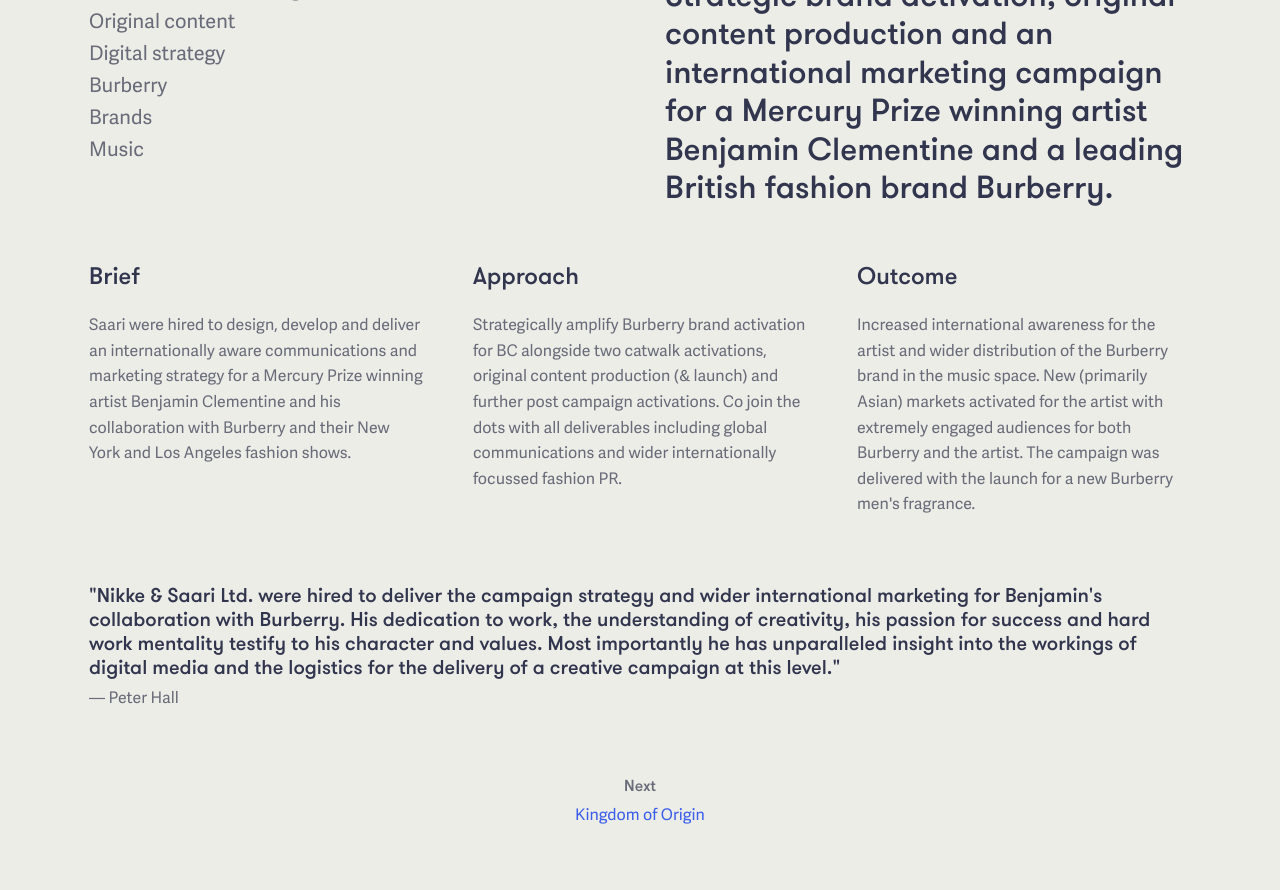
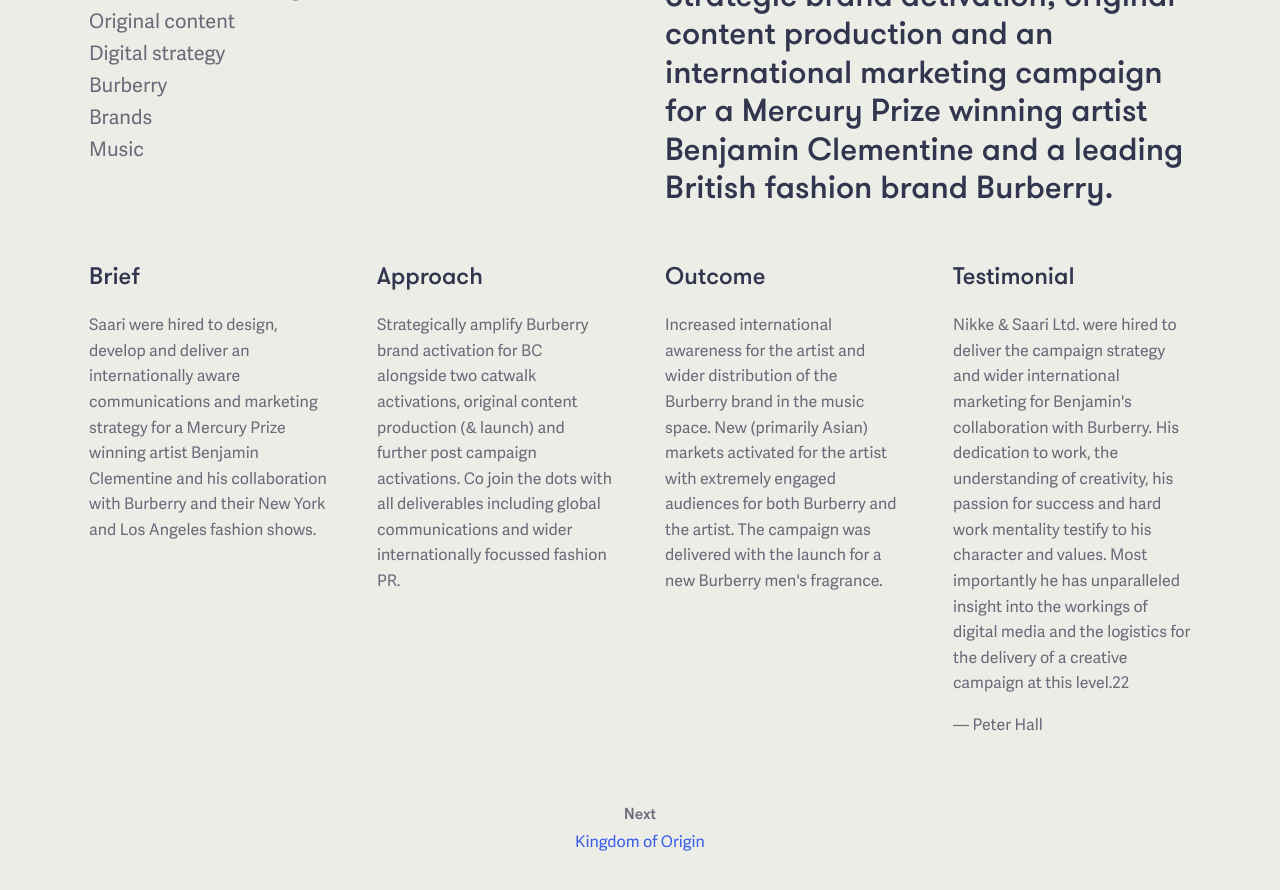
Before and after one commit to garethjohnsdesign/saari.co.uk, a Jekyll site: the page built from _projects/benjamin-clementine.markdown, in a window 1280 px wide and 900 px high, scrolled down 687 px. Shown: the top 890 px of the window. Built offline with Jekyll 4.4.1, drawn with Linux system fonts in a browser that asks for light colours.

Commit message:
Updated Config and 3 other files

```diff
--- a/_config.yml
+++ b/_config.yml
@@ -23,6 +23,14 @@
     layout: project
     services:
     -
+    feature-image:
+    images:
+    details:
+    - title:
+      text:
+    testimonial:
+    - text:
+      cite:
 url: https://www.saari.co.uk
 description: London-based digital strategy, marketing, brand and business development
   consultancy, delivering increased market awareness and growth for our clients.
--- a/_layouts/project.html
+++ b/_layouts/project.html
@@ -26,6 +26,23 @@
 <!-- End Overview -->
 
 <!-- Details -->
+{% if page.testimonial.text %}
+<section class="project__details">
+    <div class="row small-up-1 medium-up-2 large-up-4">
+      {% for detail in page.details %}
+      <div class="columns project__detail">
+        <h3>{{ detail.title }}</h3>
+        <p>{{ detail.text }}</p>
+      </div>
+      {% endfor %}
+      <div class="columns project__detail">
+        <h3>Testimonial</h3>
+        <p>{{ page.testimonial.text }}2</p>
+        <p>— {{ page.testimonial.cite }}</p>
+      </div>
+    </div>
+</section>
+{% else %}
 <section class="project__details">
     <div class="row small-up-1 medium-up-2 large-up-3">
       {% for detail in page.details %}
@@ -36,6 +53,7 @@
       {% endfor %}
     </div>
 </section>
+{% endif %}
 <!-- End Details -->
 
 <!-- Images -->
@@ -52,21 +70,6 @@
 {% endif %}
 <!-- End Images -->
 
-<!-- Testimonial -->
-{% if page.testimonial %}
-<section class="project__testimonial">
-    <div class="row">
-      {% for testimonial in page.testimonial %}
-      <div class="small-12 columns project__testimonial">
-        <h4>"{{ testimonial.text }}"</h4>
-        <p>— {{ testimonial.cite }}</p>
-      </div>
-      {% endfor %}
-    </div>
-</section>
-{% endif %}
-<!-- End Testimonial -->
-
 <!-- Pagination -->
 {% include pagination.html %}
 <!-- End Pagination -->
--- a/_projects/benjamin-clementine.markdown
+++ b/_projects/benjamin-clementine.markdown
@@ -16,7 +16,6 @@
 - Brands
 - Music
 feature-image: "/uploads/benjamin-clementine-feature.jpg"
-images:
 details:
 - title: Brief
   text: Saari were hired to design, develop and deliver an internationally aware communications
--- a/_projects/lapponia-jewelry.markdown
+++ b/_projects/lapponia-jewelry.markdown
@@ -33,5 +33,6 @@
     multilingual Lapponia customer. Considering PR amplifications alongside new original
     storytelling, content activations and influencer marketing to reach new audiences.
     Alignment of agency approach considering digital buys and budgeting.
+testimonials:
 layout: project
 ---
```
Also changed, not shown: other parts of _projects/benjamin-clementine.markdown (+2 -2 lines).
